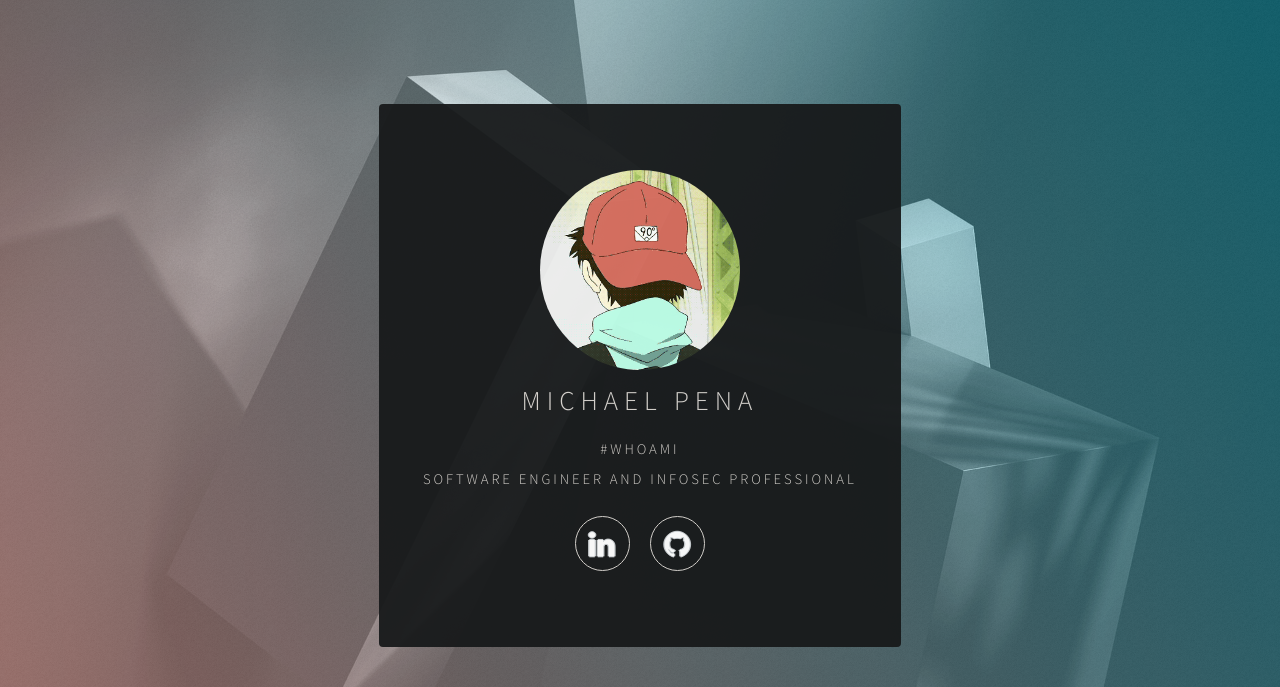
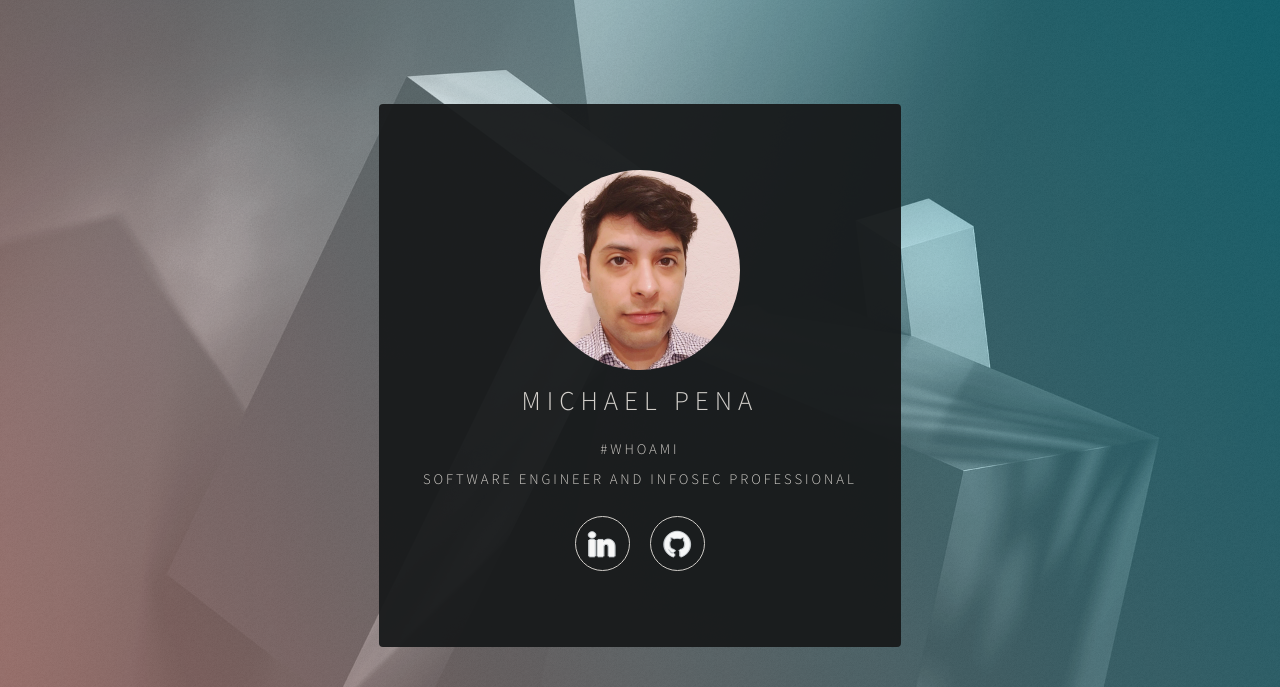
Before and after one commit to michael-pena/flask-personal-site, a Flask app: page / in a window 1280 px wide. Shown: the top 687 px of the page. Run offline with Flask 2, Linux system fonts and the light colour scheme.

Commit message:
changed profile picture

```diff
--- a/static/css/main.css
+++ b/static/css/main.css
@@ -866,5 +866,4 @@
 .circular--landscape img {
   width: auto;
   height: 100%;
-  margin-left: -50px;
 }
--- a/templates/index.html
+++ b/templates/index.html
@@ -24,7 +24,7 @@
 					<section id="main">
 						<header>
 							 <div class="circular--landscape">
-        						<img src="static/naota.gif" height="200" width="300">
+        						<img src="static/images/linkedin-profile.jpg" height="200" width="200">
         					</div>
 							<h1>Michael Pena</h1>
 							<p> <code style="text-align: left">#whoami</code> <br>
```
Also changed, not shown: static/images/linkedin-profile.jpg (added), static/naota.gif (deleted).
